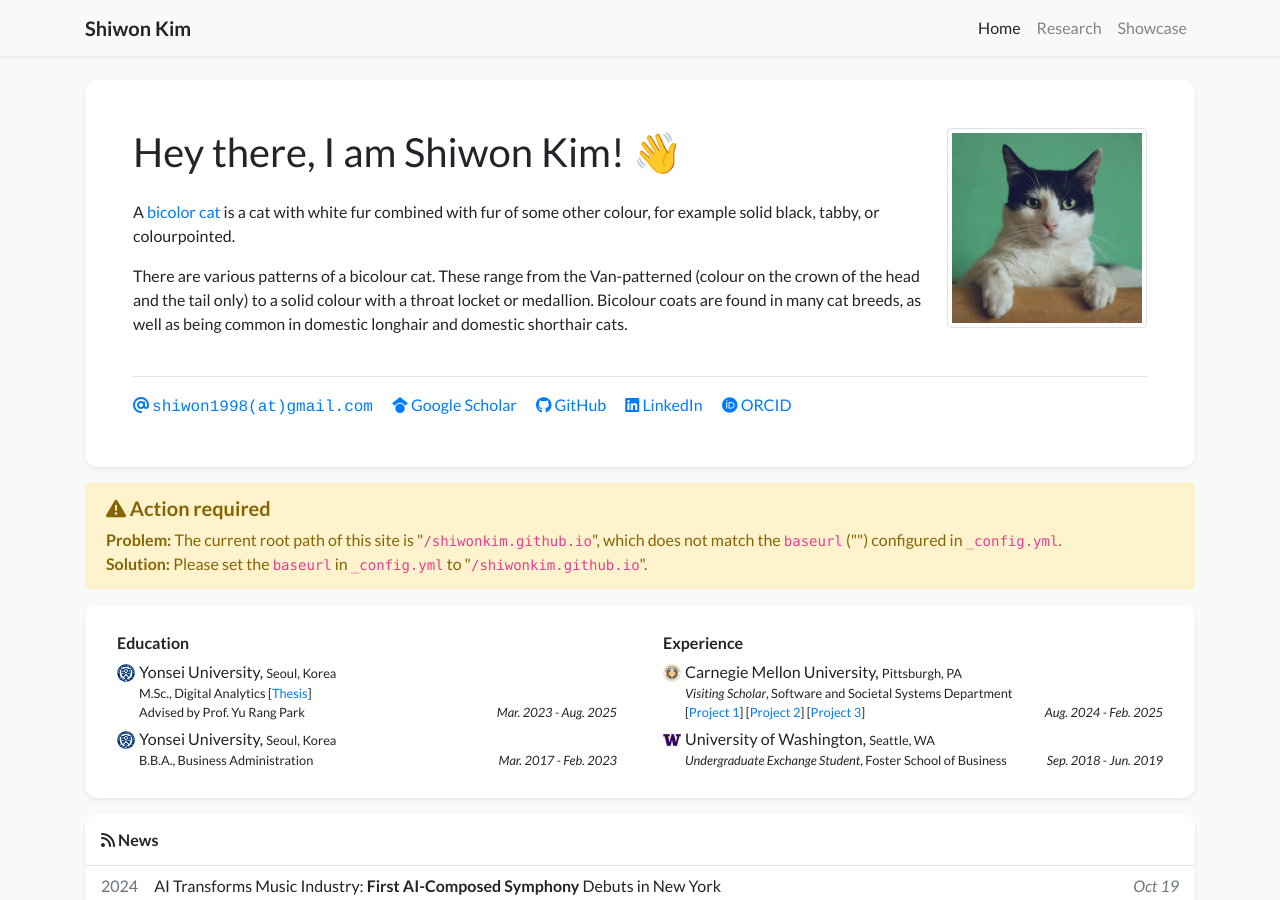
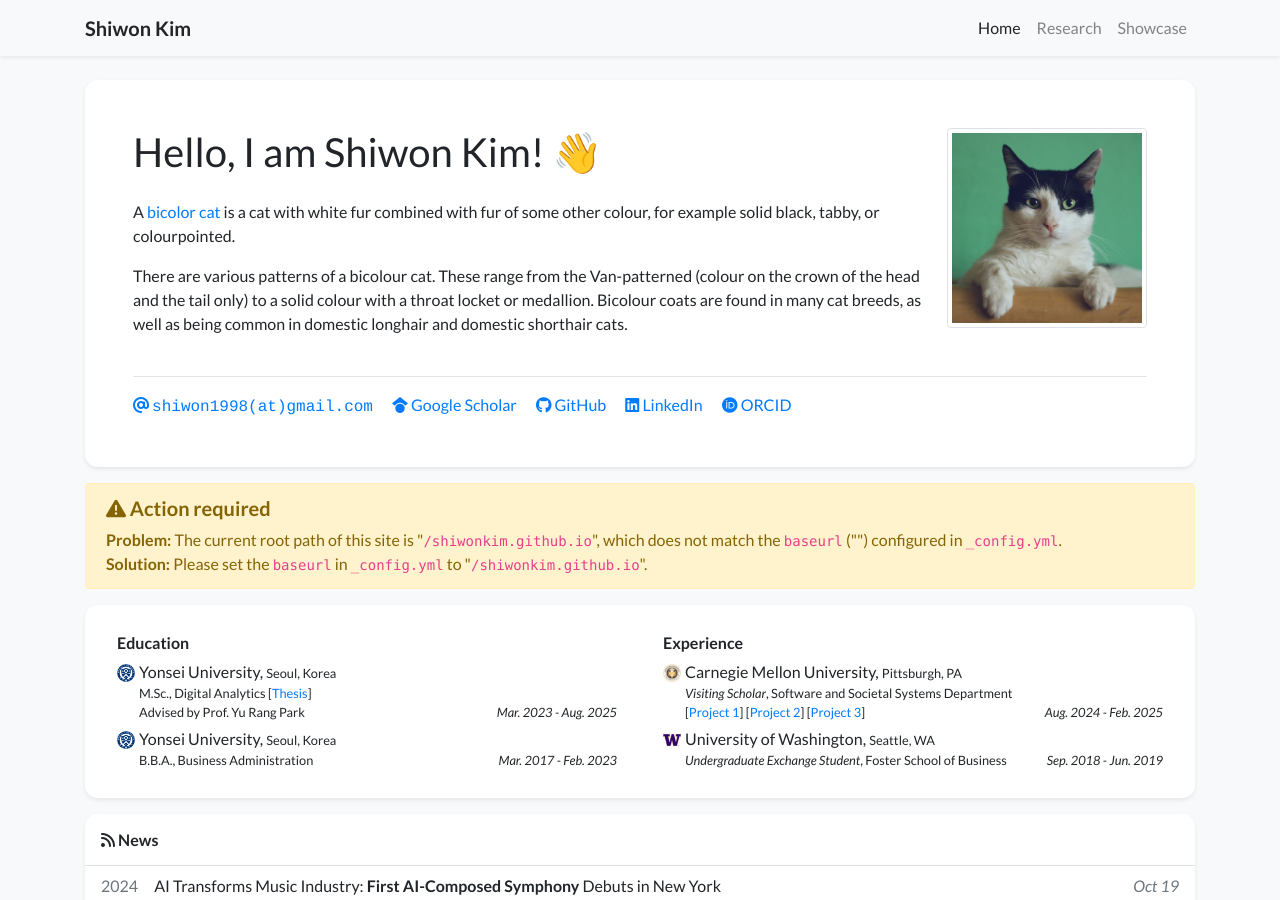
Before and after one commit to shiwonkim/shiwonkim.github.io, a Jekyll site: the page built from index.html, in a window 1280 px wide and 900 px high. Built offline with Jekyll 4.4.1, drawn with Linux system fonts in a browser that asks for light colours; nearby versions of some CDN libraries; a style sheet for code colours, icons or effects is not loaded.

Commit message:
edit profile

```diff
--- a/_data/profile.yml
+++ b/_data/profile.yml
@@ -1,4 +1,4 @@
-primary_name: "Hey there, I am Shiwon Kim! 👋"
+primary_name: "Hello, I am Shiwon Kim! 👋"
 secondary_name: ""
 navbar_name: "Shiwon Kim"
 
```
